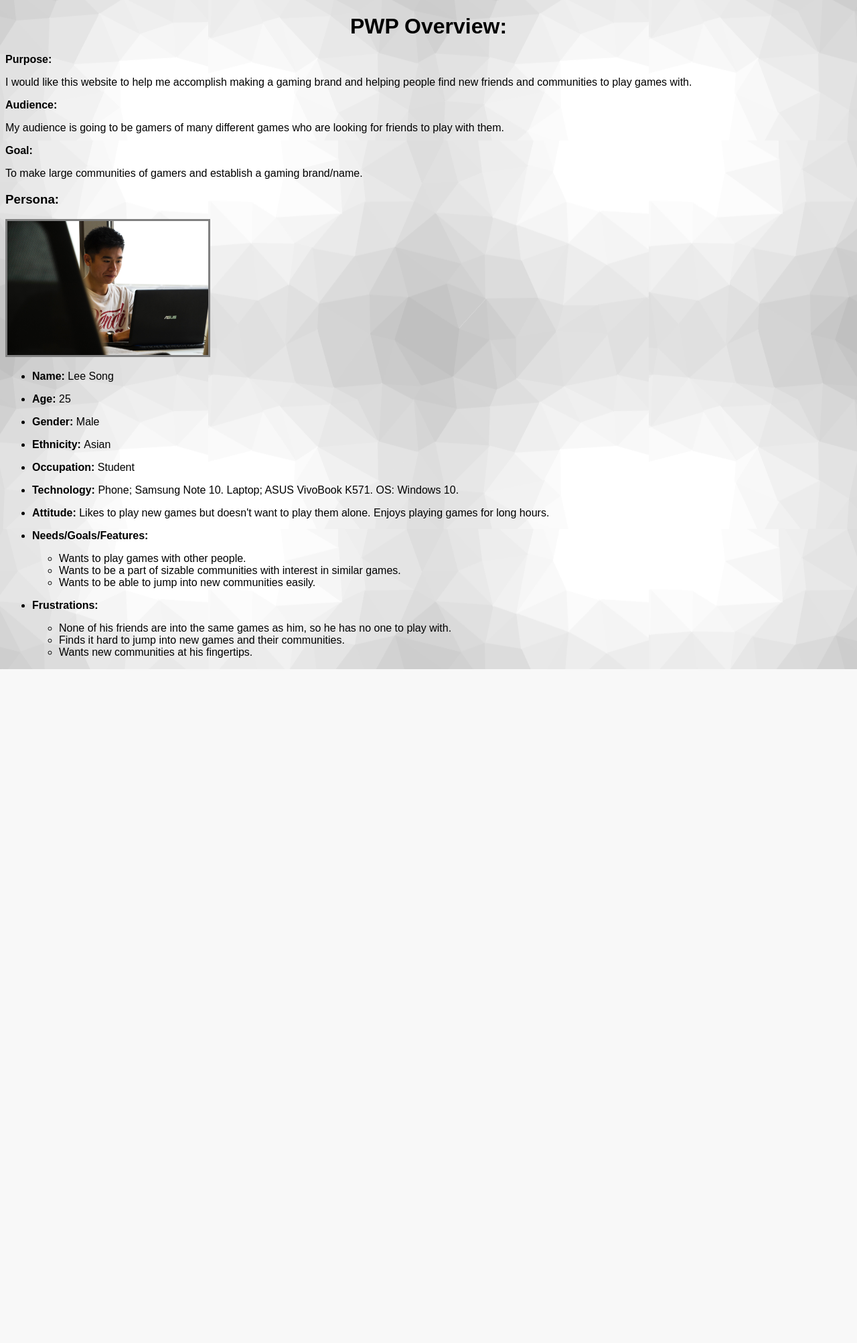
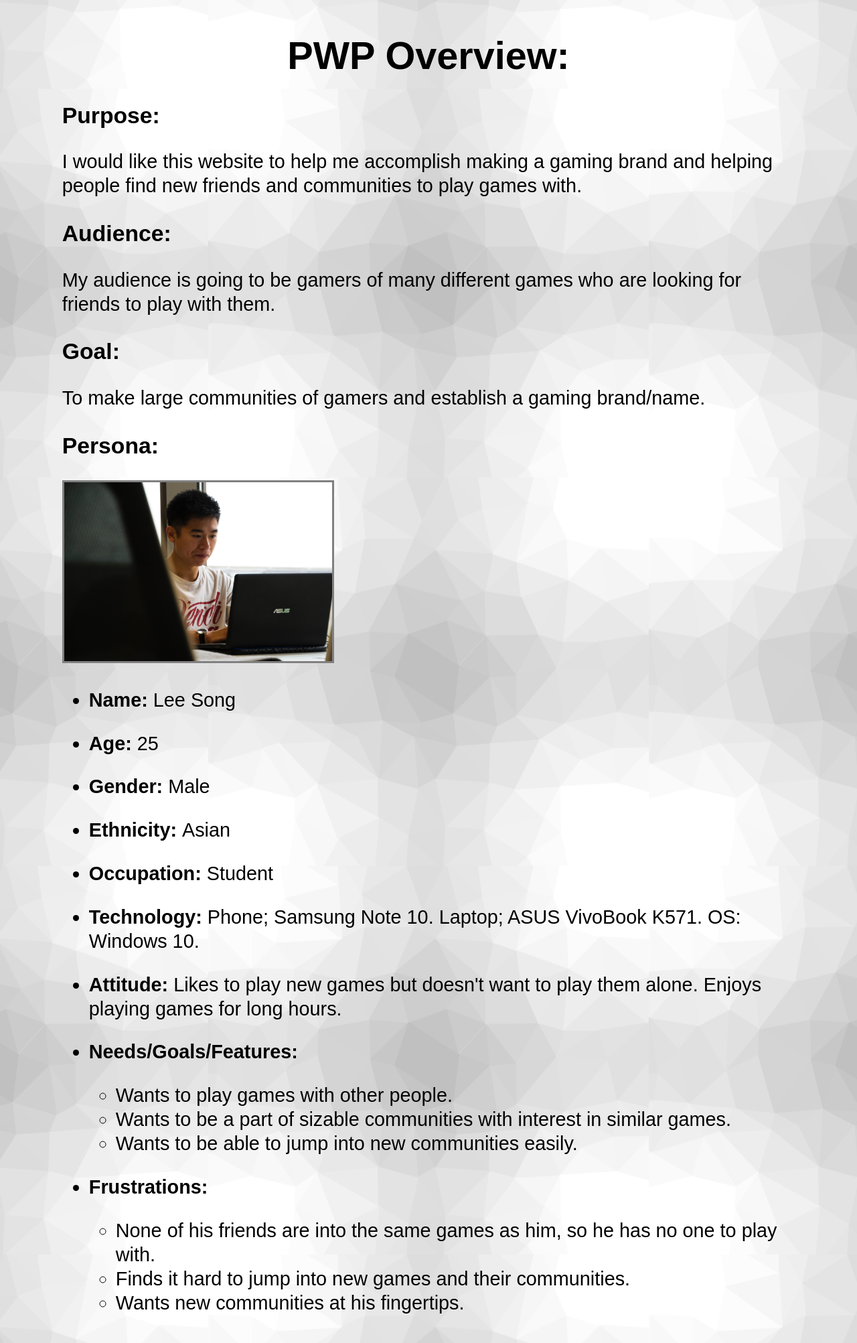
Before and after one commit to rbuchholz425/seraph7, a PHP site: page /milestone-1.html in a window 1280 px wide. Shown: the whole page at 67% size. Before the commit the page ends 999 px from the top, so only its background shows below. Run offline with PHP 8.4, Linux system fonts and the light colour scheme.

Commit message:
Styled page some more to make it look nicer.

```diff
--- a/public_html/documentation/milestone-1.html
+++ b/public_html/documentation/milestone-1.html
@@ -10,15 +10,15 @@
 
 <h1>PWP Overview:</h1>
 
-<p><strong>Purpose:</strong></p>
+<h3>Purpose:</h3>
 
 <p>I would like this website to help me accomplish making a gaming brand and helping people find new friends and communities to play games with.</p>
 
-<p><strong>Audience:</strong></p>
+<h3>Audience:</h3>
 
 <p>My audience is going to be gamers of many different games who are looking for friends to play with them.</p>
 
-<p><strong>Goal:</strong></p>
+<h3>Goal:</h3>
 
 <p>To make large communities of gamers and establish a gaming brand/name.</p>
 
--- a/public_html/documentation/style.css
+++ b/public_html/documentation/style.css
@@ -1,16 +1,33 @@
 h1 {
 	text-align: center;
+	line-height: 1.1;
+	overflow-wrap: break-word;
 	color: black;
+	font-family:sans-serif, "Arial Black";
+	font-weight: 700;
+}
+
+h3{
+	line-height: 1.1;
+	overflow-wrap: break-word;
+	color: black;
+	font-family:sans-serif, "Arial Black";
+	font-weight: 700;
 }
 
 img{
-	width: 300px;
+	width: 400px;
 	height: auto;
 	border: solid gray;
 }
 
 body{
-	text-align: left;
+	font-size: 1.8rem;
+	line-height: 1.25;
+	max-width: 38em;
+	margin: auto;
+	color: black;
+	padding: 13px;
 	background-image: url("cool-background.png");
 	background-position: center;
 	font-family: sans-serif, Arial;
```
